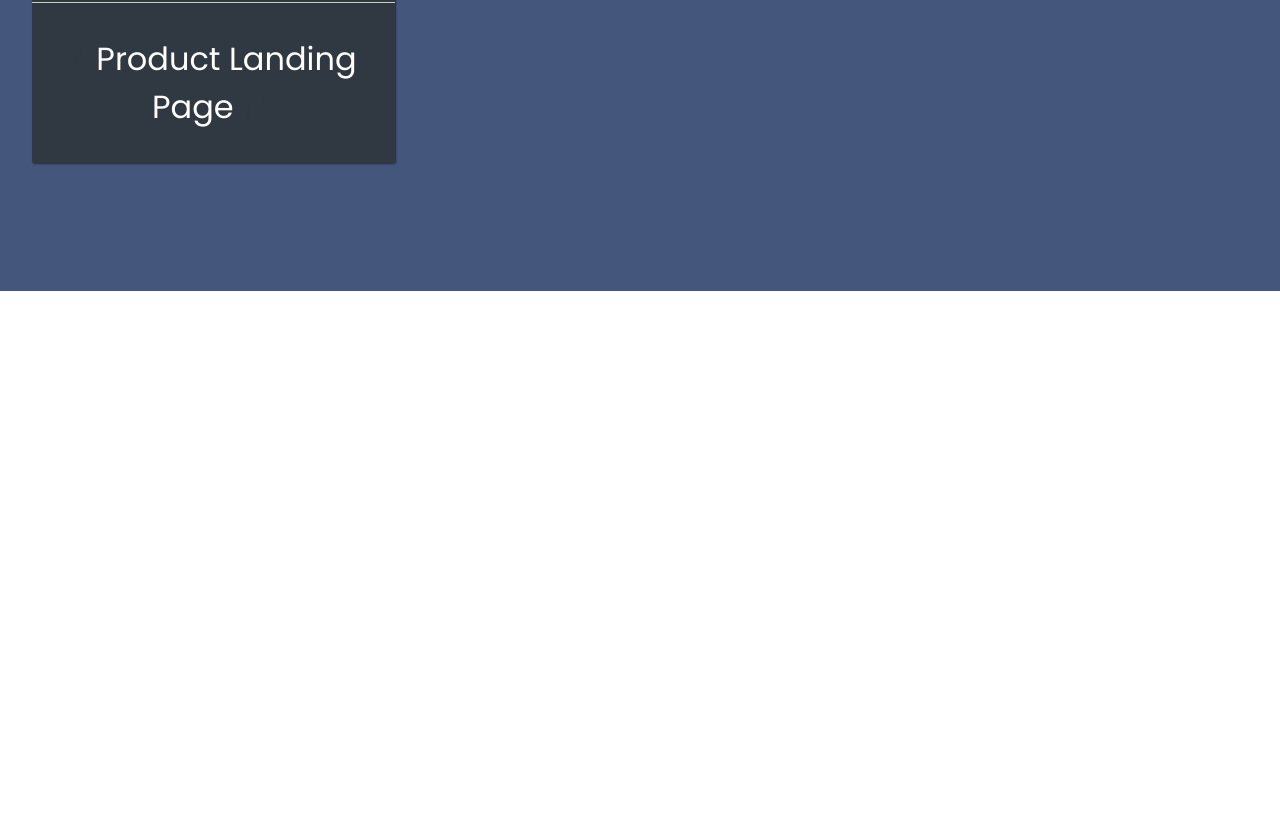
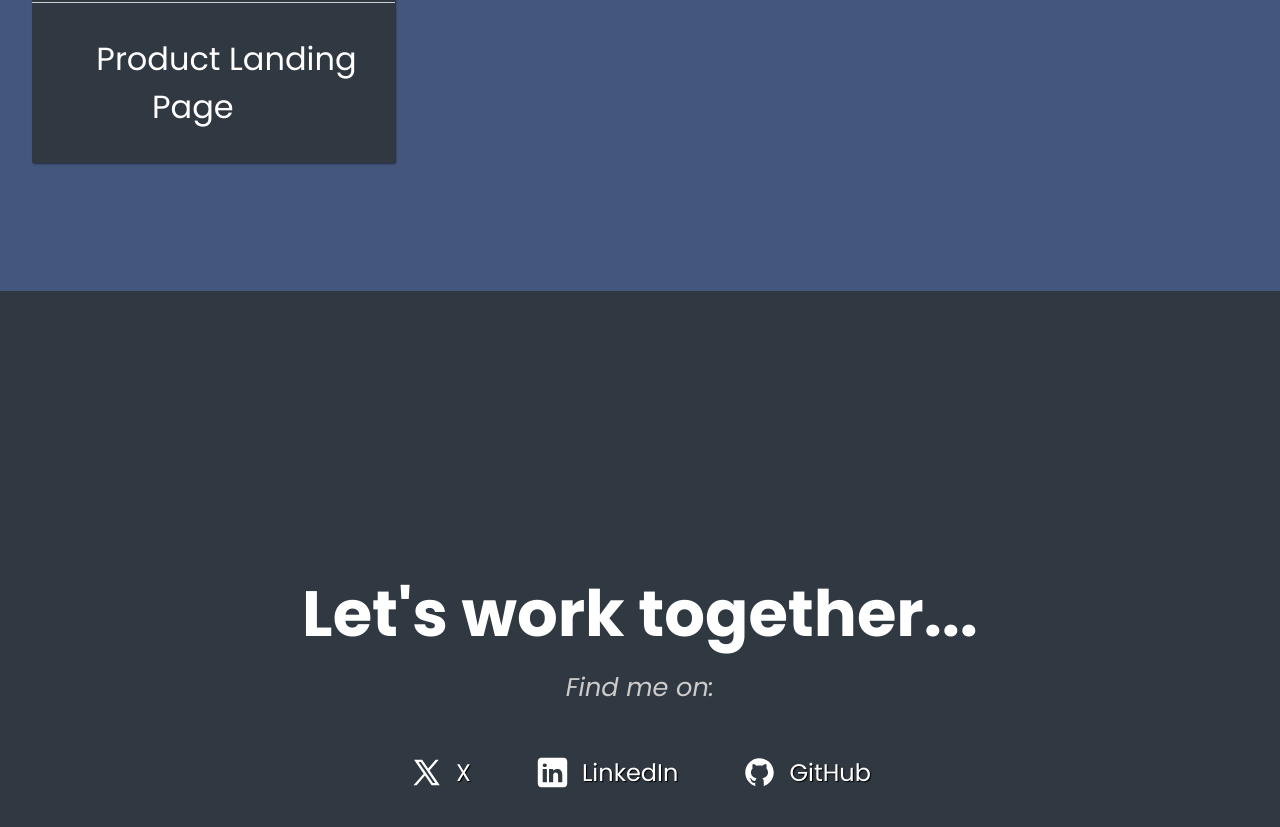
Before and after one commit to thedeepak12/personal-portfolio, a plain HTML site: page index.html in a window 1280 px wide. Shown: the part 2234-3061 px from the top of the page. Before the commit the page ends 2525 px from the top, so only its background shows below. Drawn offline with Linux system fonts and the light colour scheme; grey boxes are pictures that could not be loaded.

Commit message:
Add contact section

```diff
--- a/index.html
+++ b/index.html
@@ -68,5 +68,42 @@
         </div>
     </section>
 
+    <section id="contact" class="contact-section">
+        <div class="contact-section-header">
+            <h2>Let's work together...</h2>
+            <p>Find me on:</p>
+        </div>
+        <div class="contact-links">
+            <a
+                href="https://x.com/thedeepakk12"
+                target="_blank"
+                class="btn contact-details"
+            >
+                <svg xmlns="http://www.w3.org/2000/svg" x="0px" y="0px" width="35" height="35" viewBox="0 0 30 30">
+                <path d="M26.37,26l-8.795-12.822l0.015,0.012L25.52,4h-2.65l-6.46,7.48L11.28,4H4.33l8.211,11.971L12.54,15.97L3.88,26h2.65 l7.182-8.322L19.42,26H26.37z M10.23,6l12.34,18h-2.1L8.12,6H10.23z"></path>
+                </svg> X
+            </a>
+            <a
+                id="profile-link"
+                href="https://linkedin.com/in/thedeepak12"
+                target="_blank"
+                class="btn contact-details"
+            >
+                <svg xmlns="http://www.w3.org/2000/svg" x="0px" y="0px" width="35" height="35" viewBox="0 0 50 50">
+                <path d="M41,4H9C6.24,4,4,6.24,4,9v32c0,2.76,2.24,5,5,5h32c2.76,0,5-2.24,5-5V9C46,6.24,43.76,4,41,4z M17,20v19h-6V20H17z M11,14.47c0-1.4,1.2-2.47,3-2.47s2.93,1.07,3,2.47c0,1.4-1.12,2.53-3,2.53C12.2,17,11,15.87,11,14.47z M39,39h-6c0,0,0-9.26,0-10 c0-2-1-4-3.5-4.04h-0.08C27,24.96,26,27.02,26,29c0,0.91,0,10,0,10h-6V20h6v2.56c0,0,1.93-2.56,5.81-2.56 c3.97,0,7.19,2.73,7.19,8.26V39z"></path>
+                </svg> LinkedIn
+            </a>
+            <a
+                href="https://github.com/thedeepak12"
+                target="_blank"
+                class="btn contact-details"
+            >
+                <svg xmlns="http://www.w3.org/2000/svg" x="0px" y="0px" width="35" height="35" viewBox="0 0 64 64">
+                <path d="M32 6C17.641 6 6 17.641 6 32c0 12.277 8.512 22.56 19.955 25.286-.592-.141-1.179-.299-1.755-.479V50.85c0 0-.975.325-2.275.325-3.637 0-5.148-3.245-5.525-4.875-.229-.993-.827-1.934-1.469-2.509-.767-.684-1.126-.686-1.131-.92-.01-.491.658-.471.975-.471 1.625 0 2.857 1.729 3.429 2.623 1.417 2.207 2.938 2.577 3.721 2.577.975 0 1.817-.146 2.397-.426.268-1.888 1.108-3.57 2.478-4.774-6.097-1.219-10.4-4.716-10.4-10.4 0-2.928 1.175-5.619 3.133-7.792C19.333 23.641 19 22.494 19 20.625c0-1.235.086-2.751.65-4.225 0 0 3.708.026 7.205 3.338C28.469 19.268 30.196 19 32 19s3.531.268 5.145.738c3.497-3.312 7.205-3.338 7.205-3.338.567 1.474.65 2.99.65 4.225 0 2.015-.268 3.19-.432 3.697C46.466 26.475 47.6 29.124 47.6 32c0 5.684-4.303 9.181-10.4 10.4 1.628 1.43 2.6 3.513 2.6 5.85v8.557c-.576.181-1.162.338-1.755.479C49.488 54.56 58 44.277 58 32 58 17.641 46.359 6 32 6zM33.813 57.93C33.214 57.972 32.61 58 32 58 32.61 58 33.213 57.971 33.813 57.93zM37.786 57.346c-1.164.265-2.357.451-3.575.554C35.429 57.797 36.622 57.61 37.786 57.346zM32 58c-.61 0-1.214-.028-1.813-.07C30.787 57.971 31.39 58 32 58zM29.788 57.9c-1.217-.103-2.411-.289-3.574-.554C27.378 57.61 28.571 57.797 29.788 57.9z"></path>
+                </svg> GitHub
+            </a>
+        </div>
+    </section>
+
 </body>
 </html>
--- a/style.css
+++ b/style.css
@@ -116,7 +116,6 @@ ul {
     color: white;
 }
 
-
 .project-title {
     color: white;
     text-decoration: none;
@@ -124,3 +123,68 @@ ul {
     padding: 2rem 0.5rem;
     background: #303841;
 }
+
+.contact-section {
+    display: flex;
+    flex-direction: column;
+    justify-content: center;
+    align-items: center;
+    text-align: center;
+    width: 100%;
+    min-height: 100vh;
+    padding: 4rem 2rem;
+    color: #ffffff;
+    background-color: #303841;
+    box-sizing: border-box;
+}
+
+.contact-section-header h2 {
+    font-size: 4rem;
+    margin-bottom: 1rem;
+    line-height: 1.2;
+}
+
+.contact-section-header p {
+    font-style: italic;
+    font-size: 1.6rem;
+    color: #cccccc;
+}
+
+.contact-links {
+    display: flex;
+    flex-wrap: wrap;
+    justify-content: center;
+    margin-top: 2rem;
+    width: 100%;
+    max-width: 980px;
+}
+
+.contact-links a {
+    font-size: 1.5rem;
+}
+
+.contact-details {
+    display: flex;
+    align-items: center;
+    gap: 0.75rem;
+    font-size: 1rem;
+    padding: 1rem 2rem;
+    color: #ffffff;
+    background-color: #303841;
+    border-radius: 5px;
+    text-decoration: none;
+    text-shadow: 1px 1px 1px #000;
+    transition: transform 0.3s ease, background-color 0.3s ease;
+}
+
+.contact-details:hover {
+    transform: translateY(-8px);
+}
+
+.contact-details i {
+    font-size: 2.5rem;
+}
+
+svg {
+    fill: white
+}
```
